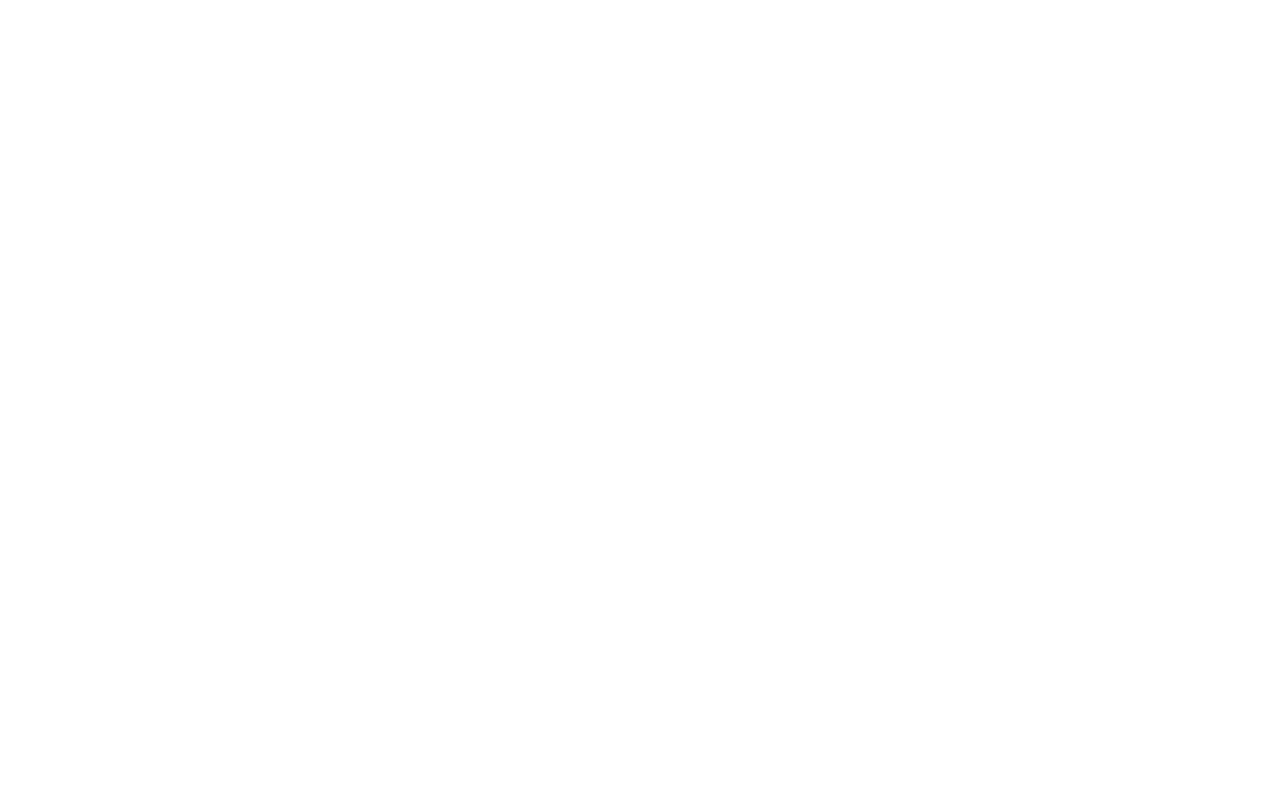
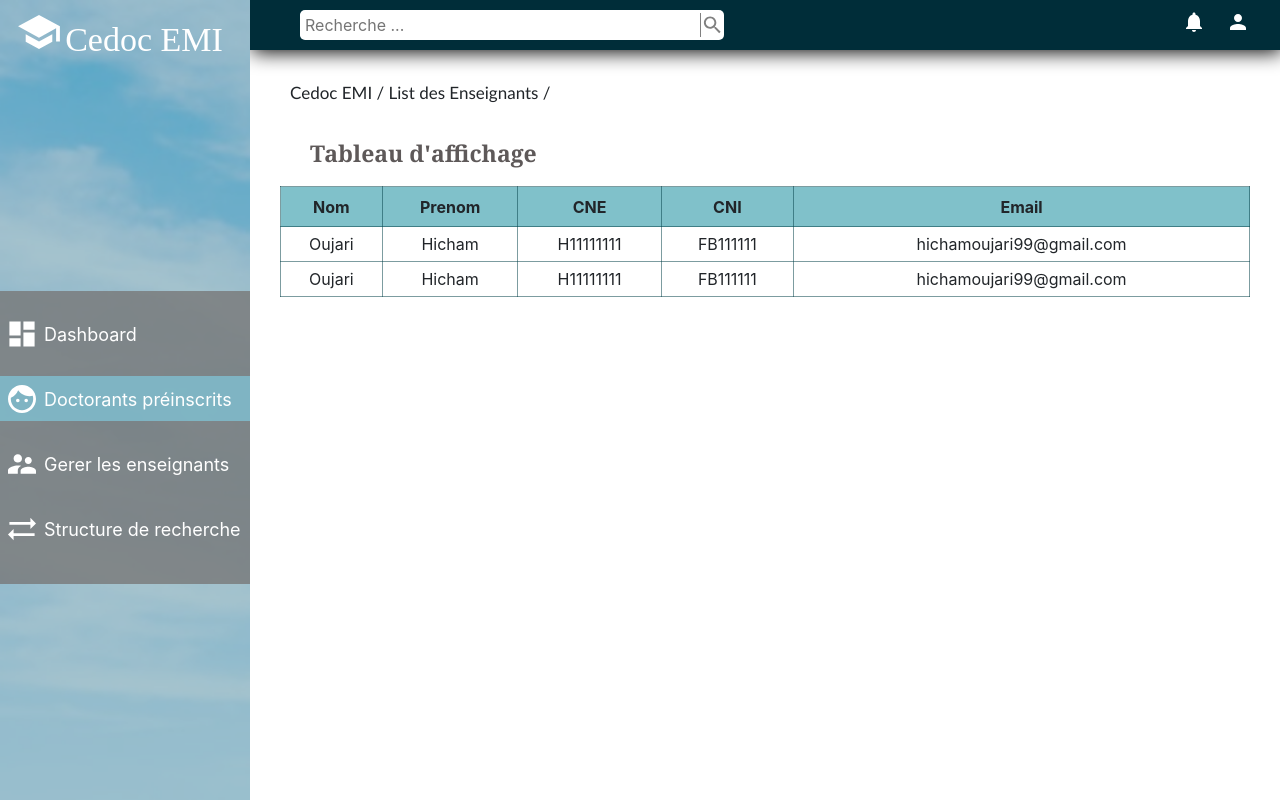
Before and after one commit to HichamOujari/Cedoc, a React (Create React App) app in the folder front-end/: page /admin/enseignants in a window 1280 px wide. Built offline with nearby package versions, Linux system fonts and the light colour scheme.

Commit message:
by hicham

```diff
--- a/front-end/src/App.js
+++ b/front-end/src/App.js
@@ -3,7 +3,8 @@ import Home from "./components/home/Home";
 import {BrowserRouter as Router , Route} from "react-router-dom"
 import ListDoctorant from "./components/admin/listDoctorants.js"
 import Actualite from "./components/actualite/actualite"
-import Login from "./components/hicham/login"
+//import Login from "./components/hicham/login"
+import ListEnseignants from "./components/admin/listEnseignant"
 
 class App extends React.Component{
     render(){
@@ -12,11 +13,11 @@ class App extends React.Component{
                 <Route path="/" exact>
                     <Home/>
                 </Route>
-                <Route path="/login" exact>
-                    <Login/>
-                </Route>
                 <Route exact path="/admin/doctorants">
                     <ListDoctorant />
+                </Route>
+                <Route exact path="/admin/enseignants">
+                    <ListEnseignants />
                 </Route>
                 <Route exact path="/actualites">
                     <Actualite />
--- /dev/null
+++ b/front-end/src/components/admin/listEnseignant.js
@@ -0,0 +1,51 @@
+import React, { Component } from 'react';
+import Nav from "./nav.js"
+import "./style/ListDoctorant.css"
+import SideBar from "./sideBar.js"
+
+export default class ListEnseignants extends Component {
+  render() {
+    return (
+      <div className="ListDoctorant">
+        <SideBar className="left"/>
+        <div className="main">
+          <Nav />
+          <div className="Content">
+            <p className="path">Cedoc EMI  / List des Enseignants /</p>
+            <div className="AfficheTable">
+              <p className="title">Tableau d'affichage</p>
+              <table>
+                <thead>
+                  <tr>
+                    <th>Nom</th>
+                    <th>Prenom</th>
+                    <th>CNE</th>
+                    <th>CNI</th>
+                    <th>Email</th>
+                  </tr>
+                </thead>
+                <tbody>
+                  <tr>
+                    <td>Oujari</td>
+                    <td>Hicham</td>
+                    <td>H11111111</td>
+                    <td>FB111111</td>
+                    <td>hichamoujari99@gmail.com</td>
+                  </tr>
+                  <tr>
+                    <td>Oujari</td>
+                    <td>Hicham</td>
+                    <td>H11111111</td>
+                    <td>FB111111</td>
+                    <td>hichamoujari99@gmail.com</td>
+                  </tr>
+                </tbody>
+                <tfoot></tfoot>
+              </table>
+            </div>
+          </div>
+        </div>
+      </div>
+    );
+  }
+}
--- a/front-end/src/components/admin/sideBar.js
+++ b/front-end/src/components/admin/sideBar.js
@@ -16,8 +16,8 @@ export default class SideBar extends Component {
           </div>
           <ul className="Elements">
             <Link to="/admin/"><li><DashboardIcon className="Icon" /> <p>Dashboard</p></li></Link>
-            <Link to="/admin/doctorant"><li className="active"><FaceIcon className="Icon" /> <p>Doctorants préinscrits</p></li></Link>
-            <Link to="/admin/enseignent"><li ><SupervisorAccountIcon className="Icon" /> <p>Gerer les enseignents</p></li></Link>
+            <Link to="/admin/doctorants"><li className="active"><FaceIcon className="Icon" /> <p>Doctorants préinscrits</p></li></Link>
+            <Link to="/admin/enseignants"><li ><SupervisorAccountIcon className="Icon" /> <p>Gerer les enseignants</p></li></Link>
             <Link to="/admin/structure-recherche"><li ><SyncAltIcon className="Icon" /> <p>Structure de recherche</p></li></Link>
           </ul>
       </div>
```
